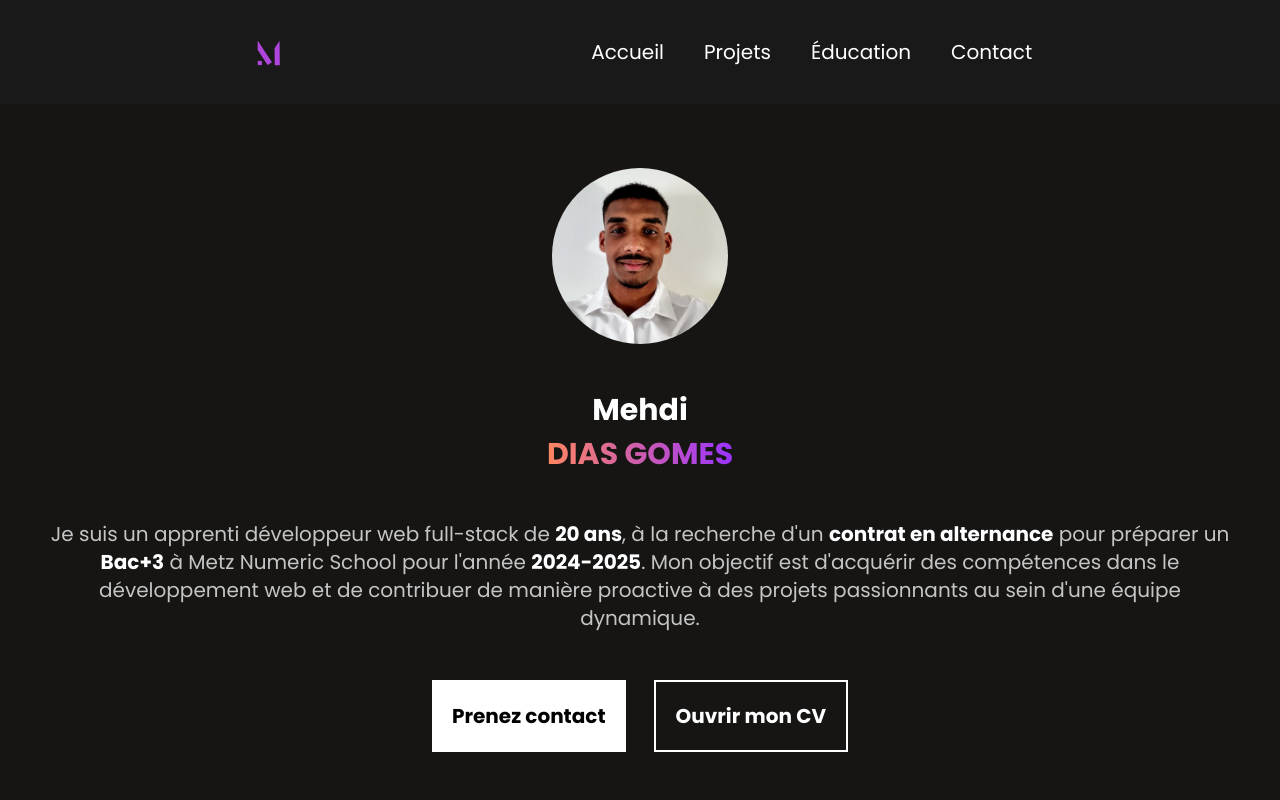
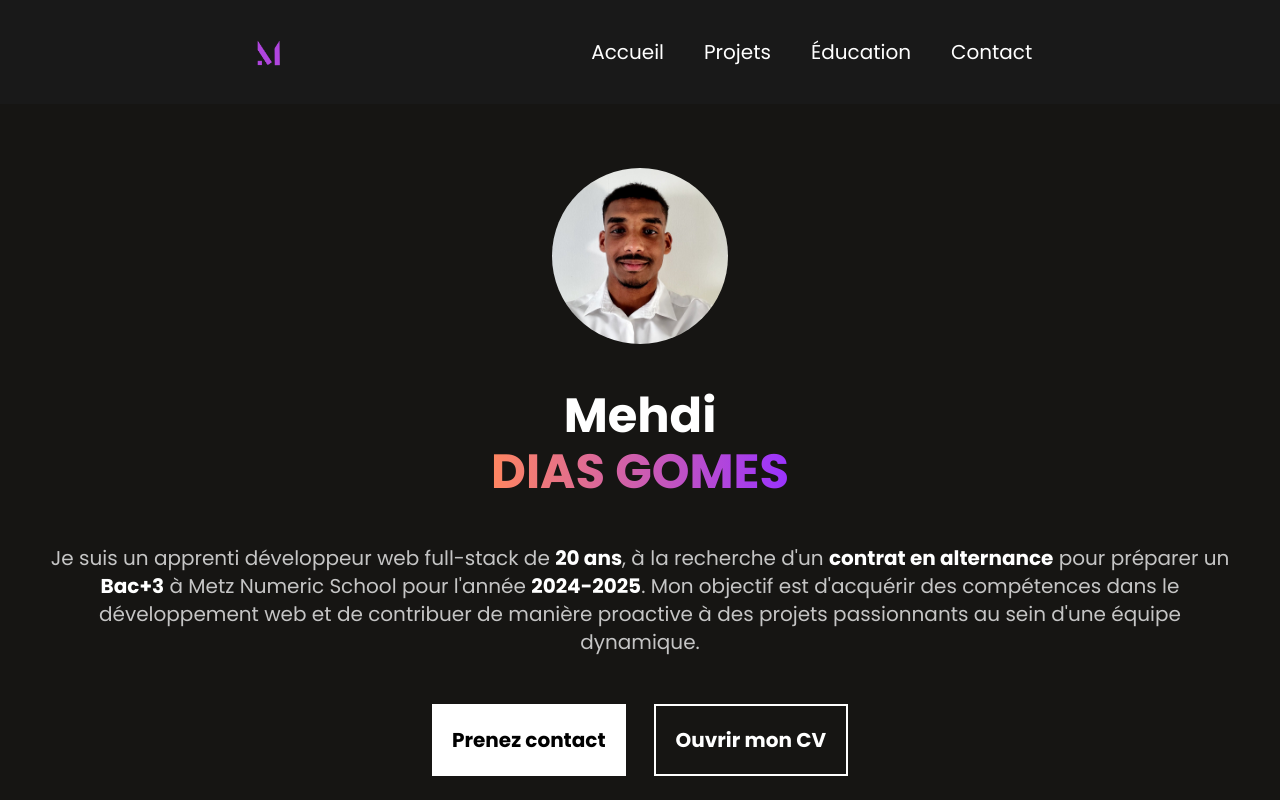
Before and after one commit to MehdiDiasGomes/Mon-portfolio, a React (Vite) app: page / in a window 1280 px wide. Shown: the top 800 px of the page. Built offline with nearby package versions, Linux system fonts and the light colour scheme.

Commit message:
📱 Correction titre

```diff
--- a/src/Pages/Home.jsx
+++ b/src/Pages/Home.jsx
@@ -7,7 +7,7 @@ const Home = () => {
             <div className='flex flex-col gap-12 justify-center items-center'>
                 <div className="flex flex-col gap-12 items-center">
                     <img src={Mehdi} alt="Logo du site" className="w-44 rounded-full" />
-                    <h1 className='text-5xl sm:text-3xl text-white font-bold text-center'>Mehdi <br />
+                    <h1 className='md:text-5xl sm:text-3xl text-white font-bold text-center'>Mehdi <br />
                         <span className='bg-gradient-to-r from-gradientPrimary to-gradientSecondary text-transparent bg-clip-text block mt-2'> DIAS GOMES</span>
                     </h1>
                     <p className='pcScreen:px-64 md:text-xl sm:text-paragMobile sm:px-10 text-parag text-secondary text-center'>Je suis un apprenti développeur web full-stack de <span className='font-bold text-primary'>20 ans</span>, à la recherche d&apos;un <span className='font-bold text-primary'>contrat en alternance</span> pour préparer un <span className='font-bold text-primary'>Bac+3</span> à Metz Numeric School pour l&apos;année <span className='font-bold text-primary'>2024-2025</span>. Mon objectif est d&apos;acquérir des compétences dans le développement web et de contribuer de manière proactive à des projets passionnants au sein d&apos;une équipe dynamique.</p>
```
